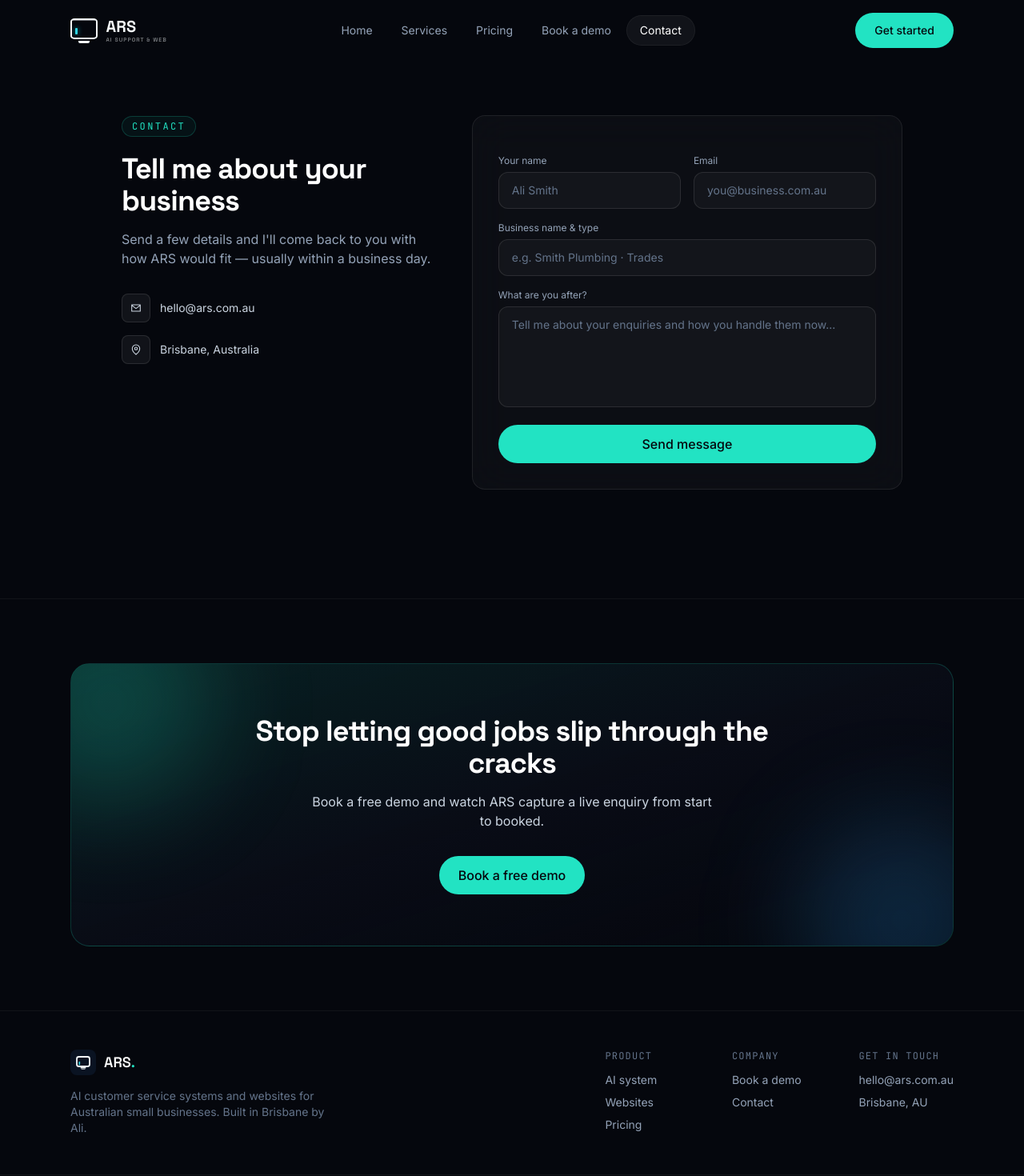
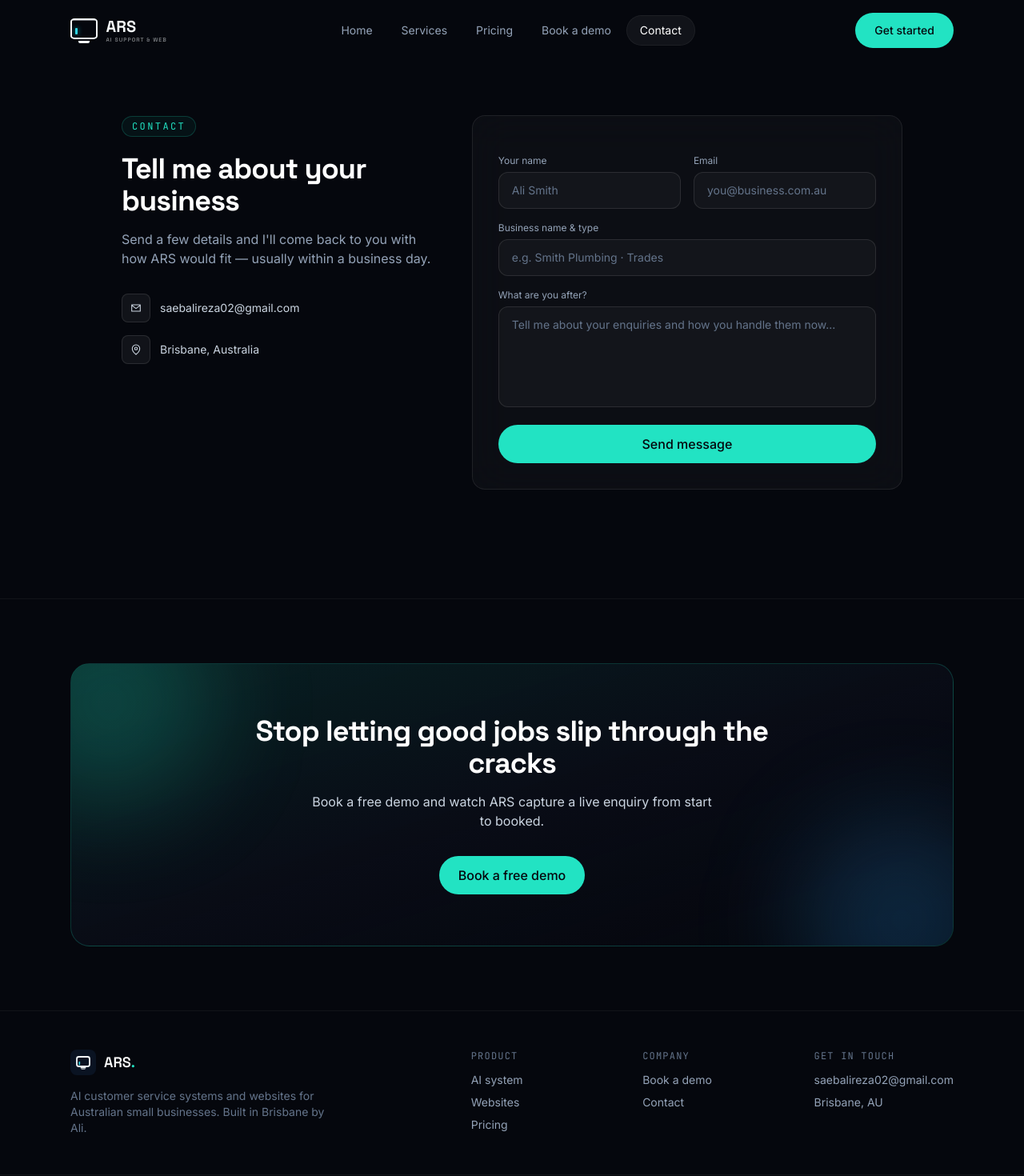
Before and after one commit to Alirezaa02/ARS-website, a React (Vite) app: page /contact in a window 1280 px wide. Shown: the top 1470 px of the page at 80% size. Built offline with nearby package versions, Linux system fonts and the light colour scheme.

Commit message:
Fixing contact bug

```diff
--- a/api/contact.js
+++ b/api/contact.js
@@ -11,7 +11,7 @@ export default async function handler(req, res) {
 
   if (!process.env.RESEND_API_KEY) {
     console.error("RESEND_API_KEY is not set");
-    return res.status(500).json({ error: "Email service isn't configured yet. Email hello@ars.com.au directly." });
+    return res.status(500).json({ error: "Email service isn't configured yet. Email saebalireza02@gmail.com directly." });
   }
 
   const { name, email, business, message, company } = req.body || {};
--- a/src/components/BookDemo.jsx
+++ b/src/components/BookDemo.jsx
@@ -3,7 +3,7 @@ import { motion } from "framer-motion";
 import { Reveal } from "../lib/motion";
 
 const perks = [
-  "A 20-minute, no-pressure walkthrough",
+  "A 30-minute, no-pressure walkthrough",
   "See the AI capture and book a live enquiry",
   "A recommended setup and honest price for your business",
 ];
@@ -59,8 +59,8 @@ export default function BookDemo() {
             <div className="glass mt-10 rounded-xl p-5">
               <p className="text-sm text-slate-400">
                 Prefer to talk first? Reach me directly at{" "}
-                <a href="mailto:hello@ars.com.au" className="text-accent hover:underline">
-                  hello@ars.com.au
+                <a href="mailto:saebalireza02@gmail.com" className="text-accent hover:underline">
+                  saebalireza02@gmail.com
                 </a>
                 .
               </p>
--- a/src/components/Contact.jsx
+++ b/src/components/Contact.jsx
@@ -27,7 +27,7 @@ export default function Contact({ standalone = false }) {
       if (!res.ok) throw new Error(data.error || "Something went wrong.");
       setSent(true);
     } catch (err) {
-      setError(err.message || "Something went wrong. Try again or email hello@ars.com.au directly.");
+      setError(err.message || "Something went wrong. Try again or email saebalireza02@gmail.com directly.");
     } finally {
       setSending(false);
     }
@@ -47,11 +47,11 @@ export default function Contact({ standalone = false }) {
               within a business day.
             </p>
             <div className="mt-8 space-y-4 text-sm">
-              <a href="mailto:hello@ars.com.au" className="flex items-center gap-3 text-slate-300 hover:text-accent">
+              <a href="mailto:saebalireza02@gmail.com" className="flex items-center gap-3 text-slate-300 hover:text-accent">
                 <span className="grid h-9 w-9 place-items-center rounded-lg border border-white/10 bg-white/5">
                   <svg width="16" height="16" viewBox="0 0 24 24" fill="none"><path d="M4 6h16v12H4zM4 7l8 6 8-6" stroke="currentColor" strokeWidth="1.6" strokeLinecap="round" strokeLinejoin="round"/></svg>
                 </span>
-                hello@ars.com.au
+                saebalireza02@gmail.com
               </a>
               <div className="flex items-center gap-3 text-slate-300">
                 <span className="grid h-9 w-9 place-items-center rounded-lg border border-white/10 bg-white/5">
--- a/src/components/Footer.jsx
+++ b/src/components/Footer.jsx
@@ -57,7 +57,7 @@ export default function Footer() {
             <div>
               <h4 className="mb-3 font-mono text-xs uppercase tracking-widest text-slate-500">Get in touch</h4>
               <ul className="space-y-2 text-sm">
-                <li><a href="mailto:hello@ars.com.au" className="text-slate-400 hover:text-accent">hello@ars.com.au</a></li>
+                <li><a href="mailto:saebalireza02@gmail.com" className="text-slate-400 hover:text-accent">saebalireza02@gmail.com</a></li>
                 <li><span className="text-slate-400">Brisbane, AU</span></li>
               </ul>
             </div>
```
